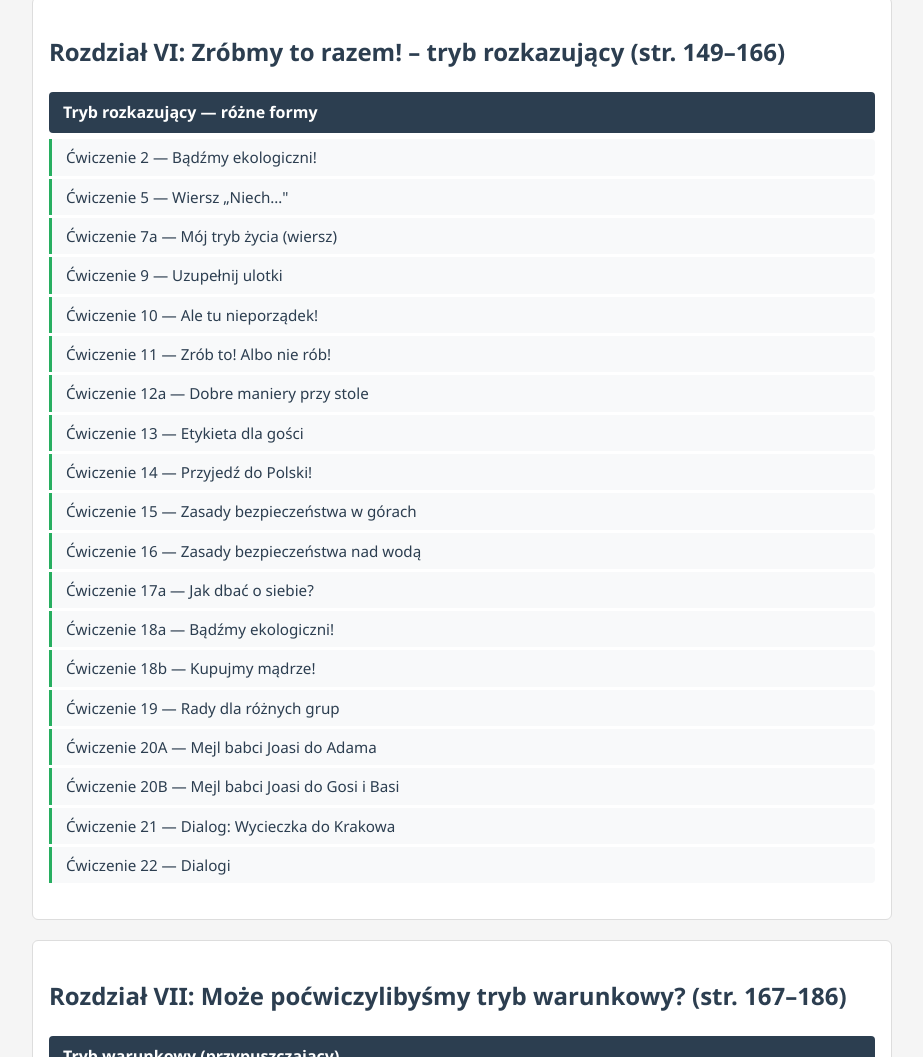
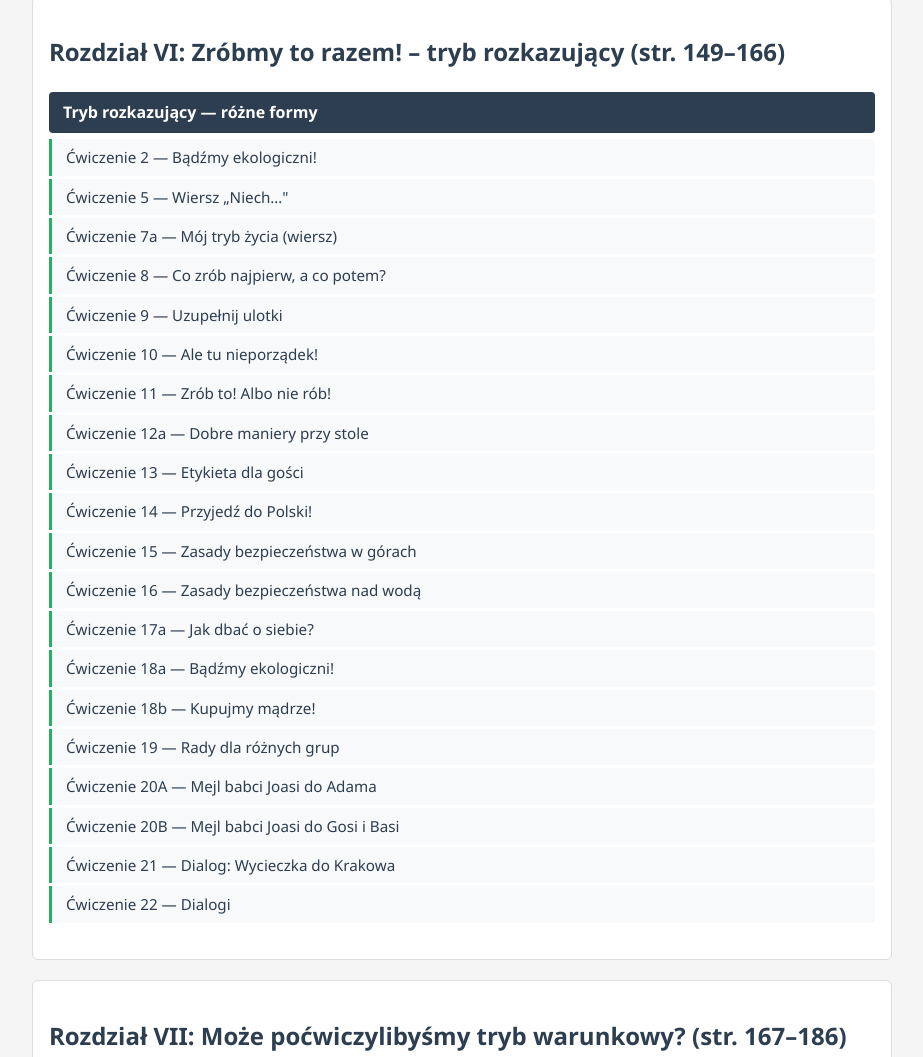
Before and after one commit to d-melnik/polish_trainning, a plain HTML site: page exercises/index.html in a window 1280 px wide. Shown: the part 7795-8852 px from the top of the page, without its empty margins (178-1101 px from the left). Drawn offline with Linux system fonts and the light colour scheme.

Commit message:
add ch6/ex8: tryb rozkazujacy od 24 czasownikow (str. 152)
Book exercise labels pictures; rendered here as a plain verb list in
answer-key order so the forms can be checked. Wired ex7a -> ex8 -> ex9
navigation and the chapter index.

Co-Authored-By: Claude Opus 5 (1M context) <noreply@anthropic.com>

```diff
--- a/exercises/index.html
+++ b/exercises/index.html
@@ -314,6 +314,7 @@
             <li><a href="ch6/ex2.html">Ćwiczenie 2 — Bądźmy ekologiczni!</a></li>
             <li><a href="ch6/ex5.html">Ćwiczenie 5 — Wiersz „Niech…"</a></li>
             <li><a href="ch6/ex7a.html">Ćwiczenie 7a — Mój tryb życia (wiersz)</a></li>
+            <li><a href="ch6/ex8.html">Ćwiczenie 8 — Co zrób najpierw, a co potem?</a></li>
             <li><a href="ch6/ex9.html">Ćwiczenie 9 — Uzupełnij ulotki</a></li>
             <li><a href="ch6/ex10.html">Ćwiczenie 10 — Ale tu nieporządek!</a></li>
             <li><a href="ch6/ex11.html">Ćwiczenie 11 — Zrób to! Albo nie rób!</a></li>
```
Also changed, not shown: exercises/ch6/ex7a.html (+1 -1 lines), exercises/ch6/ex8.html (added, +1 -0 lines), exercises/ch6/ex9.html (+1 -1 lines).
